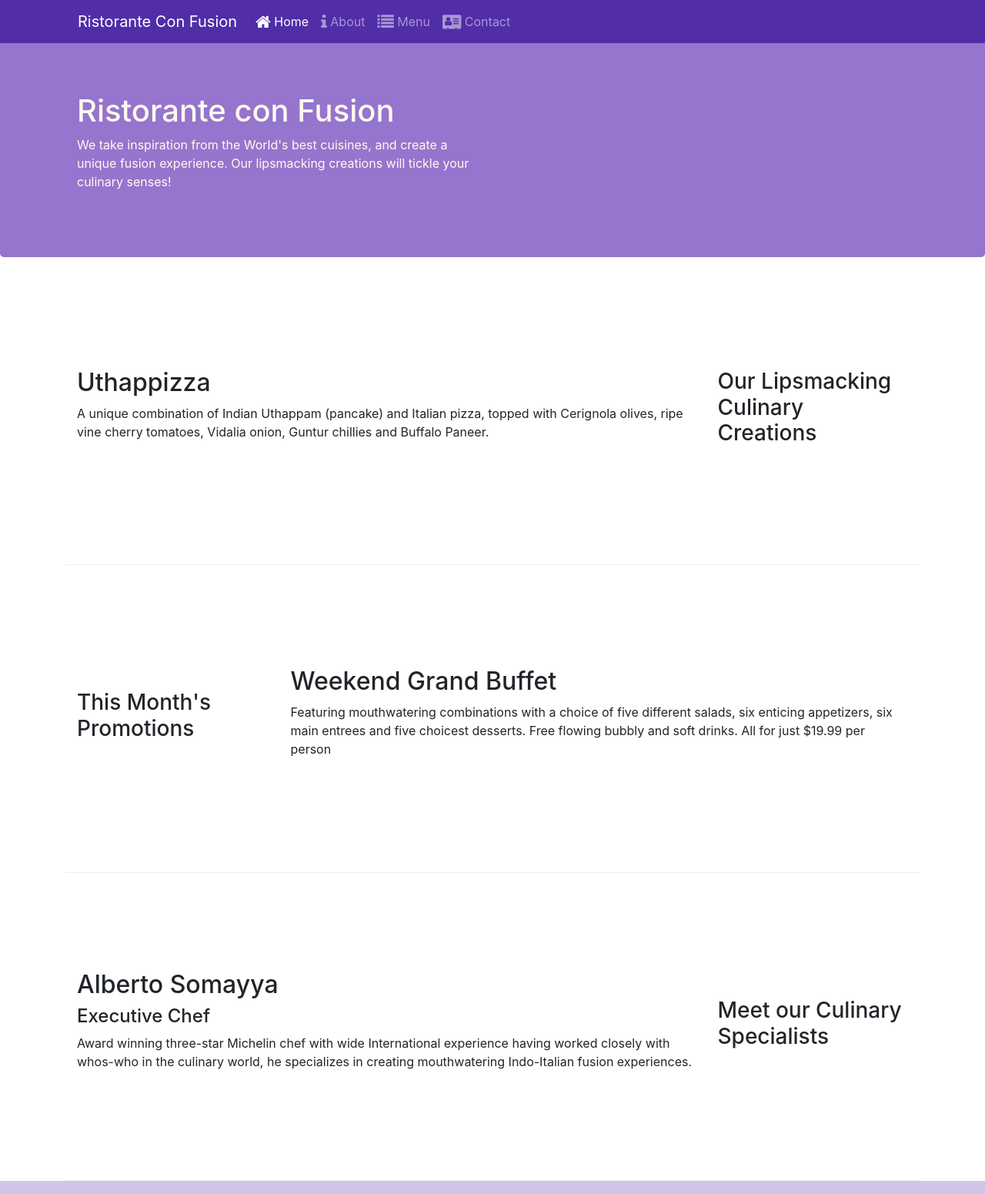
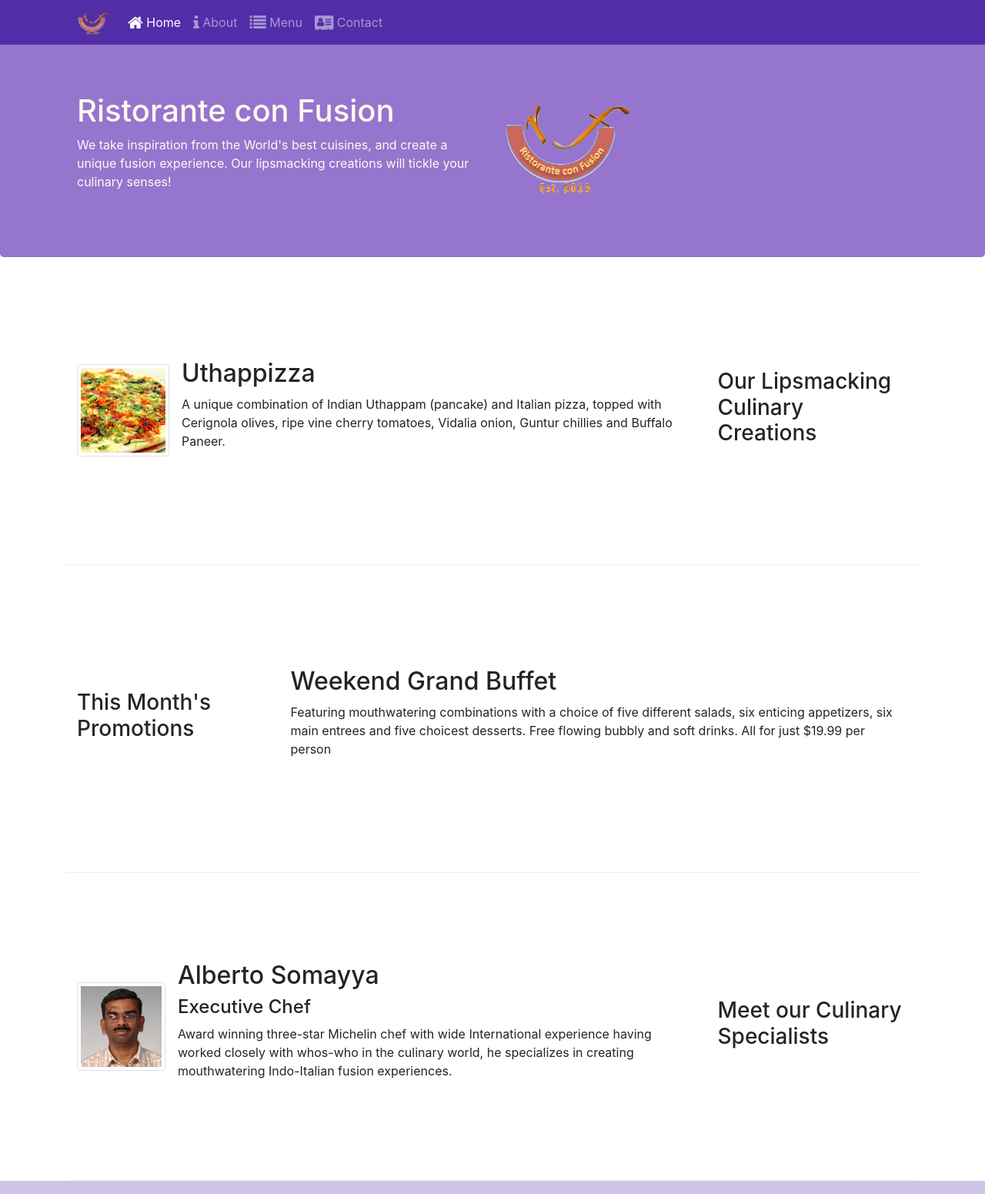
Before and after one commit to Tanush-J/bootstrap4-Website, a website: page index.html in a window 1280 px wide. Shown: the top 1551 px of the page at 77% size. Drawn offline with nearby package versions, Linux system fonts and the light colour scheme.

Commit message:
Images and Media

```diff
--- a/index.html
+++ b/index.html
@@ -21,7 +21,7 @@
             <button class="navbar-toggler" type="button" data-toggle="collapse" data-target="#Navbar">
                 <span class="navbar-toggler-icon"></span>
             </button>
-            <a class="navbar-brand mr-auto px-3" href="#">Ristorante Con Fusion</a>
+            <a class="navbar-brand mr-auto px-3" href="#"><img src="./img/logo.png" height="30" width="41"></a>
             <div class="collapse navbar-collapse" id="Navbar">
                 <ul class="navbar-nav mr-auto">
                     <li class="nav-item active"><a class="nav-link" href="#"><span class="fa fa-home fa-lg"></span> Home</a></li>
@@ -40,7 +40,8 @@
                     <h1>Ristorante con Fusion</h1>
                     <p>We take inspiration from the World's best cuisines, and create a unique fusion experience. Our lipsmacking creations will tickle your culinary senses!</p>
                 </div>
-                <div class="col-12 col-sm">
+                <div class="col-12 col-sm align-self-center">
+                    <img src="./img/logo.png" class="img-fluid">
                 </div>
             </div>
         </div>
@@ -52,8 +53,14 @@
                 <h3>Our Lipsmacking Culinary Creations</h3>
             </div>
             <div class="col col-sm order-sm-first col-md">
-                <h2>Uthappizza</h2>
-                <p>A unique combination of Indian Uthappam (pancake) and Italian pizza, topped with Cerignola olives, ripe vine cherry tomatoes, Vidalia onion, Guntur chillies and Buffalo Paneer.</p>
+                <div class="media">
+                    <img class="d-flex mr-3 img-thumbnail align-self-center"
+                        src="./img/uthappizza.png" alt="uthappizza">
+                    <div class="media-body">
+                        <h2 class="mt-0">Uthappizza</h2>
+                        <p>A unique combination of Indian Uthappam (pancake) and Italian pizza, topped with Cerignola olives, ripe vine cherry tomatoes, Vidalia onion, Guntur chillies and Buffalo Paneer.</p>
+                    </div>
+                </div>
             </div>
         </div>
 
@@ -72,9 +79,15 @@
                 <h3>Meet our Culinary Specialists</h3>
             </div>
             <div class="col col-sm order-sm-first col-md">
-                <h2>Alberto Somayya</h2>
-                <h4>Executive Chef</h4>
-                <p>Award winning three-star Michelin chef with wide International experience having worked closely with whos-who in the culinary world, he specializes in creating mouthwatering Indo-Italian fusion experiences. </p>
+                <div class="media">
+                    <img class="d-flex mr-3 img-thumbnail align-self-center"
+                        src="./img/alberto.png" alt="alberto">
+                    <div class="media-body">
+                        <h2 class="mt-0">Alberto Somayya</h2>
+                        <h4>Executive Chef</h4>
+                        <p>Award winning three-star Michelin chef with wide International experience having worked closely with whos-who in the culinary world, he specializes in creating mouthwatering Indo-Italian fusion experiences. </p>
+                    </div>
+                </div>
             </div>
         </div>
     </div>
```
Also changed, not shown: aboutus.html (+3 -2 lines), contactus.html (+3 -2 lines), img/alberto.png (added), img/buffet.png (added), img/logo.png (added), img/uthappizza.png (added), 1 other file.
